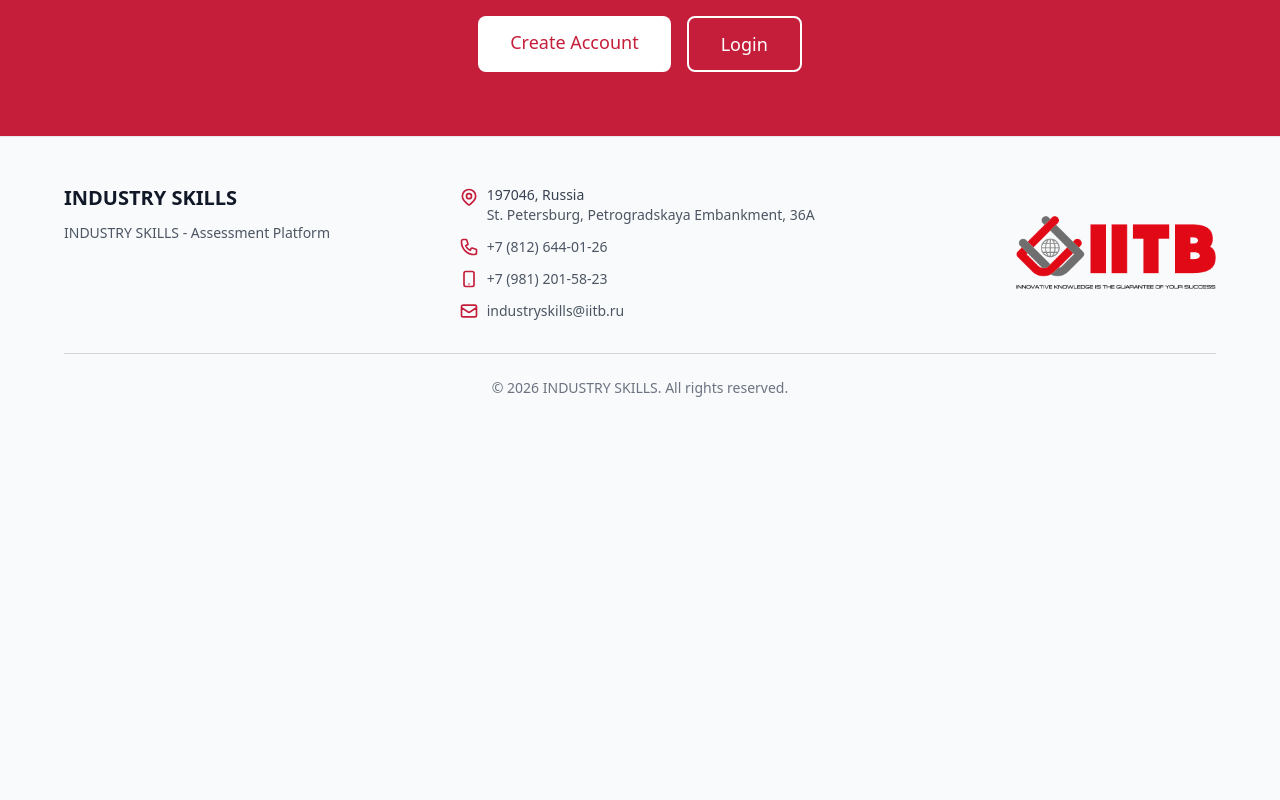
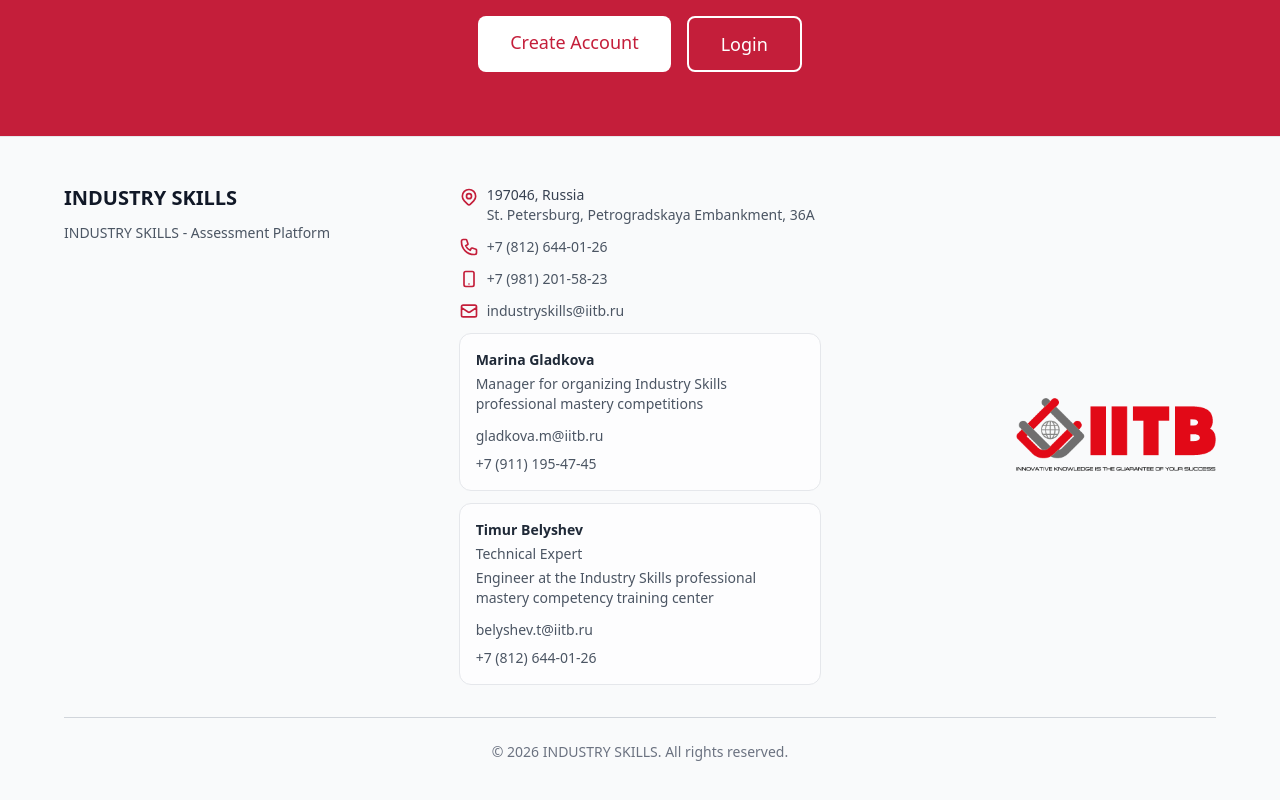
Before and after one commit to phantomhaif/Assessment_platform, a Next.js app: page / in a window 1280 px wide. Shown: the part 1557-2357 px from the top of the page. Before the commit the page ends 2003 px from the top, so only its background shows below. Built offline with nearby package versions, Linux system fonts and the light colour scheme.

Commit message:
Add organization contact persons

```diff
--- a/src/app/(dashboard)/dashboard/page.tsx
+++ b/src/app/(dashboard)/dashboard/page.tsx
@@ -383,6 +383,49 @@
                     industryskills@iitb.ru
                   </a>
                 </div>
+
+                <div className="rounded-xl border border-gray-200 bg-white/70 p-4">
+                  <p className="font-semibold text-gray-800">
+                    {locale === "ru" ? "Марина Гладкова" : "Marina Gladkova"}
+                  </p>
+                  <p className="mt-1 text-sm text-gray-600">
+                    {locale === "ru"
+                      ? "Менеджер по организации соревнований профессионального мастерства Industry Skills"
+                      : "Manager for organizing Industry Skills professional mastery competitions"}
+                  </p>
+                  <div className="mt-3 space-y-2">
+                    <a href="mailto:gladkova.m@iitb.ru" className="block hover:text-[#C41E3A] transition-colors">
+                      gladkova.m@iitb.ru
+                    </a>
+                    <a href="tel:+79111954745" className="block hover:text-[#C41E3A] transition-colors">
+                      +7 (911) 195-47-45
+                    </a>
+                  </div>
+                </div>
+
+                <div className="rounded-xl border border-gray-200 bg-white/70 p-4">
+                  <p className="font-semibold text-gray-800">
+                    {locale === "ru" ? "Тимур Белышев" : "Timur Belyshev"}
+                  </p>
+                  <p className="mt-1 text-sm text-gray-600">
+                    {locale === "ru"
+                      ? "Технический эксперт"
+                      : "Technical Expert"}
+                  </p>
+                  <p className="mt-1 text-sm text-gray-600">
+                    {locale === "ru"
+                      ? "Инженер тренингового центра компетенций профессионального мастерства Industry Skills"
+                      : "Engineer at the Industry Skills professional mastery competency training center"}
+                  </p>
+                  <div className="mt-3 space-y-2">
+                    <a href="mailto:belyshev.t@iitb.ru" className="block hover:text-[#C41E3A] transition-colors">
+                      belyshev.t@iitb.ru
+                    </a>
+                    <a href="tel:+78126440126" className="block hover:text-[#C41E3A] transition-colors">
+                      +7 (812) 644-01-26
+                    </a>
+                  </div>
+                </div>
               </div>
             </div>
 
--- a/src/app/page.tsx
+++ b/src/app/page.tsx
@@ -222,6 +222,49 @@
                     industryskills@iitb.ru
                   </a>
                 </div>
+
+                <div className="rounded-xl border border-gray-200 bg-white/70 p-4">
+                  <p className="font-semibold text-gray-800">
+                    {locale === "ru" ? "Марина Гладкова" : "Marina Gladkova"}
+                  </p>
+                  <p className="mt-1 text-sm text-gray-600">
+                    {locale === "ru"
+                      ? "Менеджер по организации соревнований профессионального мастерства Industry Skills"
+                      : "Manager for organizing Industry Skills professional mastery competitions"}
+                  </p>
+                  <div className="mt-3 space-y-2">
+                    <a href="mailto:gladkova.m@iitb.ru" className="block hover:text-[#C41E3A] transition-colors">
+                      gladkova.m@iitb.ru
+                    </a>
+                    <a href="tel:+79111954745" className="block hover:text-[#C41E3A] transition-colors">
+                      +7 (911) 195-47-45
+                    </a>
+                  </div>
+                </div>
+
+                <div className="rounded-xl border border-gray-200 bg-white/70 p-4">
+                  <p className="font-semibold text-gray-800">
+                    {locale === "ru" ? "Тимур Белышев" : "Timur Belyshev"}
+                  </p>
+                  <p className="mt-1 text-sm text-gray-600">
+                    {locale === "ru"
+                      ? "Технический эксперт"
+                      : "Technical Expert"}
+                  </p>
+                  <p className="mt-1 text-sm text-gray-600">
+                    {locale === "ru"
+                      ? "Инженер тренингового центра компетенций профессионального мастерства Industry Skills"
+                      : "Engineer at the Industry Skills professional mastery competency training center"}
+                  </p>
+                  <div className="mt-3 space-y-2">
+                    <a href="mailto:belyshev.t@iitb.ru" className="block hover:text-[#C41E3A] transition-colors">
+                      belyshev.t@iitb.ru
+                    </a>
+                    <a href="tel:+78126440126" className="block hover:text-[#C41E3A] transition-colors">
+                      +7 (812) 644-01-26
+                    </a>
+                  </div>
+                </div>
               </div>
             </div>
 
```
